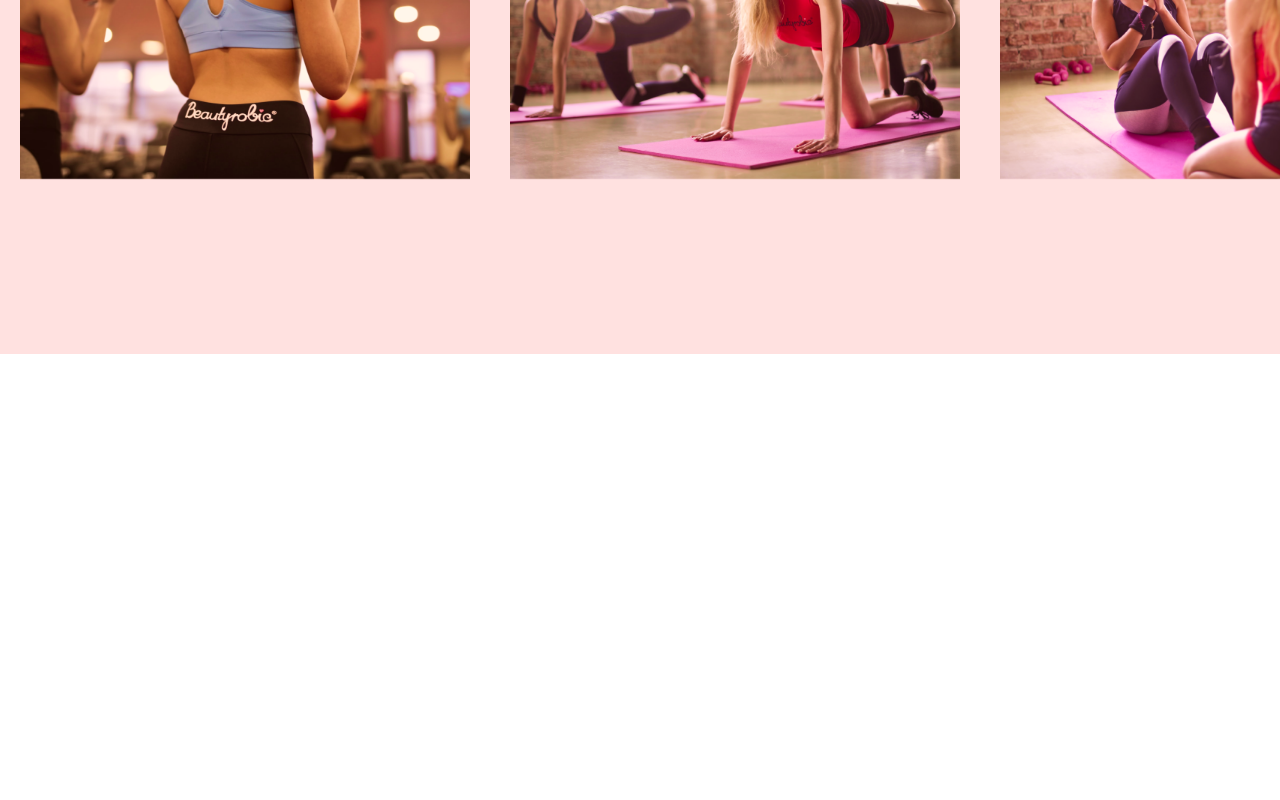
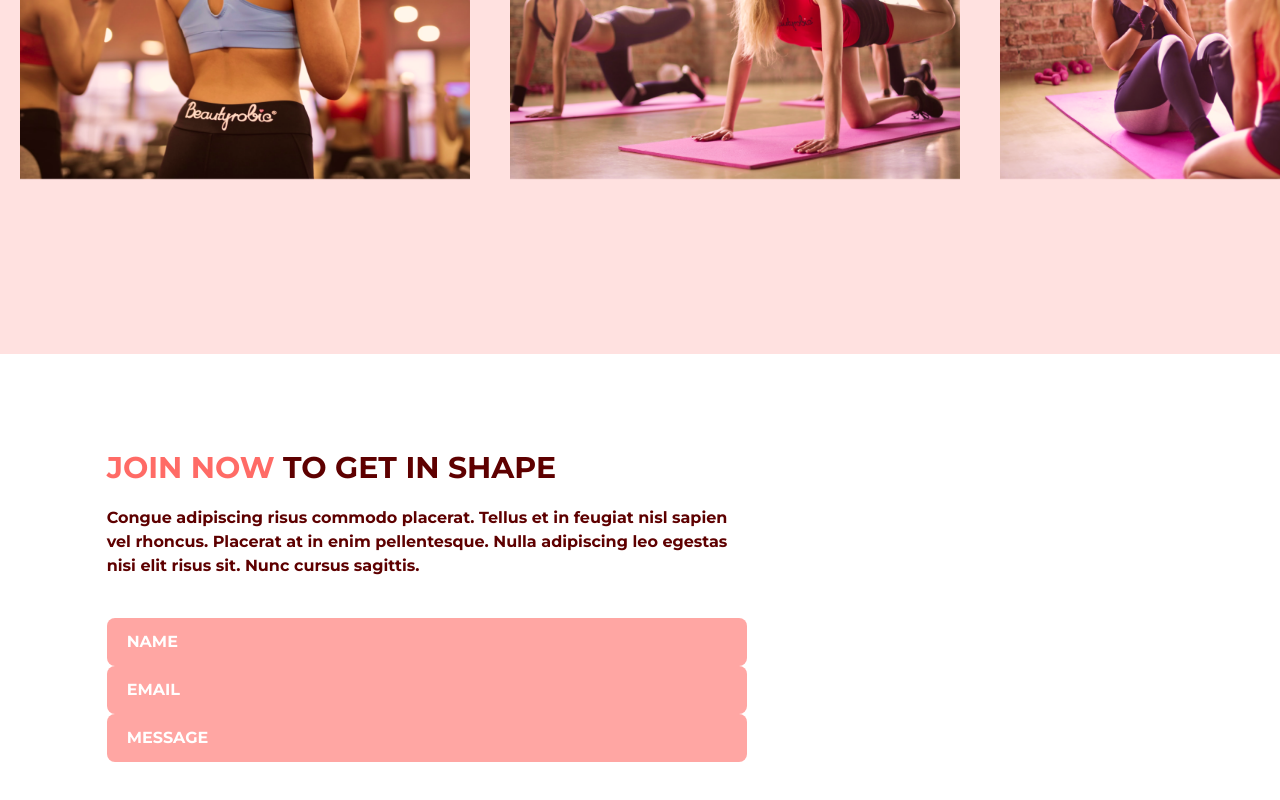
Before and after one commit to sovonbd/evogym-TypeScript, a React (Vite) app: page / in a window 1280 px wide. Shown: the part 2636-3436 px from the top of the page. Before the commit the page ends 3214 px from the top, so only its background shows below. Built offline with nearby package versions, Linux system fonts and the light colour scheme.

Commit message:
add the input form section

```diff
--- a/src/scenes/contactUs/index.tsx
+++ b/src/scenes/contactUs/index.tsx
@@ -9,12 +9,112 @@
 };
 
 const ContactUs = ({ setSelectedPage }: Props) => {
+  const inputStyles = `w-full rounded-lg bg-primary-300 px-5 py-3 placeholder-white`;
+
+  const {
+    register,
+    trigger,
+    formState: { errors },
+  } = useForm();
+
+  const onSubmit = async (e: any) => {
+    const isValid = await trigger();
+    if (!isValid) {
+      e.preventDefault();
+    }
+  };
+
   return (
     <section id="contactus" className="mx-auto w-5/6 pt-24 pb-32">
       <motion.div
-        onViewportEnter={() =>
-          setSelectedPage(SelectedPage.ContactUs)
-        }></motion.div>
+        onViewportEnter={() => setSelectedPage(SelectedPage.ContactUs)}>
+        {/* Header */}
+        <motion.div
+          className="md:w-3/5"
+          initial="hidden"
+          whileInView="visible"
+          viewport={{ once: true, amount: 0.5 }}
+          transition={{ duration: 0.5 }}
+          variants={{
+            hidden: { opacity: 0, x: -50 },
+            visible: { opacity: 1, x: 0 },
+          }}>
+          <HText>
+            <span className="text-primary-500">JOIN NOW </span> TO GET IN SHAPE
+          </HText>
+          <p className="my-5">
+            Congue adipiscing risus commodo placerat. Tellus et in feugiat nisl
+            sapien vel rhoncus. Placerat at in enim pellentesque. Nulla
+            adipiscing leo egestas nisi elit risus sit. Nunc cursus sagittis.
+          </p>
+        </motion.div>
+
+        {/* Form and Image */}
+        <div className="mt-10 justify-between gap-8 md:flex">
+          <motion.div
+            className="mt-10 basis-3/5 md:mt-0"
+            initial="hidden"
+            whileInView="visible"
+            viewport={{ once: true, amount: 0.5 }}
+            transition={{ duration: 0.5 }}
+            variants={{
+              hidden: { opacity: 0, y: 50 },
+              visible: { opacity: 1, y: 0 },
+            }}>
+            <form
+              target="_blank"
+              onSubmit={onSubmit}
+              method="POST"
+              action="https://formsubmit.co/sovonsdp@gmail.com">
+              <input
+                className={inputStyles}
+                type="text"
+                placeholder="NAME"
+                {...register("name", { required: true, maxLength: 100 })}
+              />
+              {errors.name && (
+                <p className="mt-1 text-primary-500">
+                  {errors.name.type === "required" && "This field is required."}
+                  {errors.name.type === "maxLength" &&
+                    "Max length is 100 Characters."}
+                </p>
+              )}
+
+              <input
+                className={inputStyles}
+                type="text"
+                placeholder="EMAIL"
+                {...register("email", {
+                  required: true,
+                  pattern: /^[A-Z0-9._%+-]+@[A-Z0-9.-]+\.[A-Z]{2,}$/i,
+                })}
+              />
+              {errors.email && (
+                <p className="mt-1 text-primary-500">
+                  {errors.email.type === "required" &&
+                    "This field is required."}
+                  {errors.email.type === "pattern" && "Invalid email address."}
+                </p>
+              )}
+
+              <input
+                className={inputStyles}
+                type="text"
+                placeholder="MESSAGE"
+                {...register("message", { required: true, maxLength: 2000 })}
+              />
+              {errors.message && (
+                <p className="mt-1 text-primary-500">
+                  {errors.message.type === "required" &&
+                    "This field is required."}
+                  {errors.message.type === "maxLength" &&
+                    "Max length is 2000 Characters."}
+                </p>
+              )}
+            </form>
+          </motion.div>
+        </div>
+      </motion.div>
     </section>
   );
 };
```
